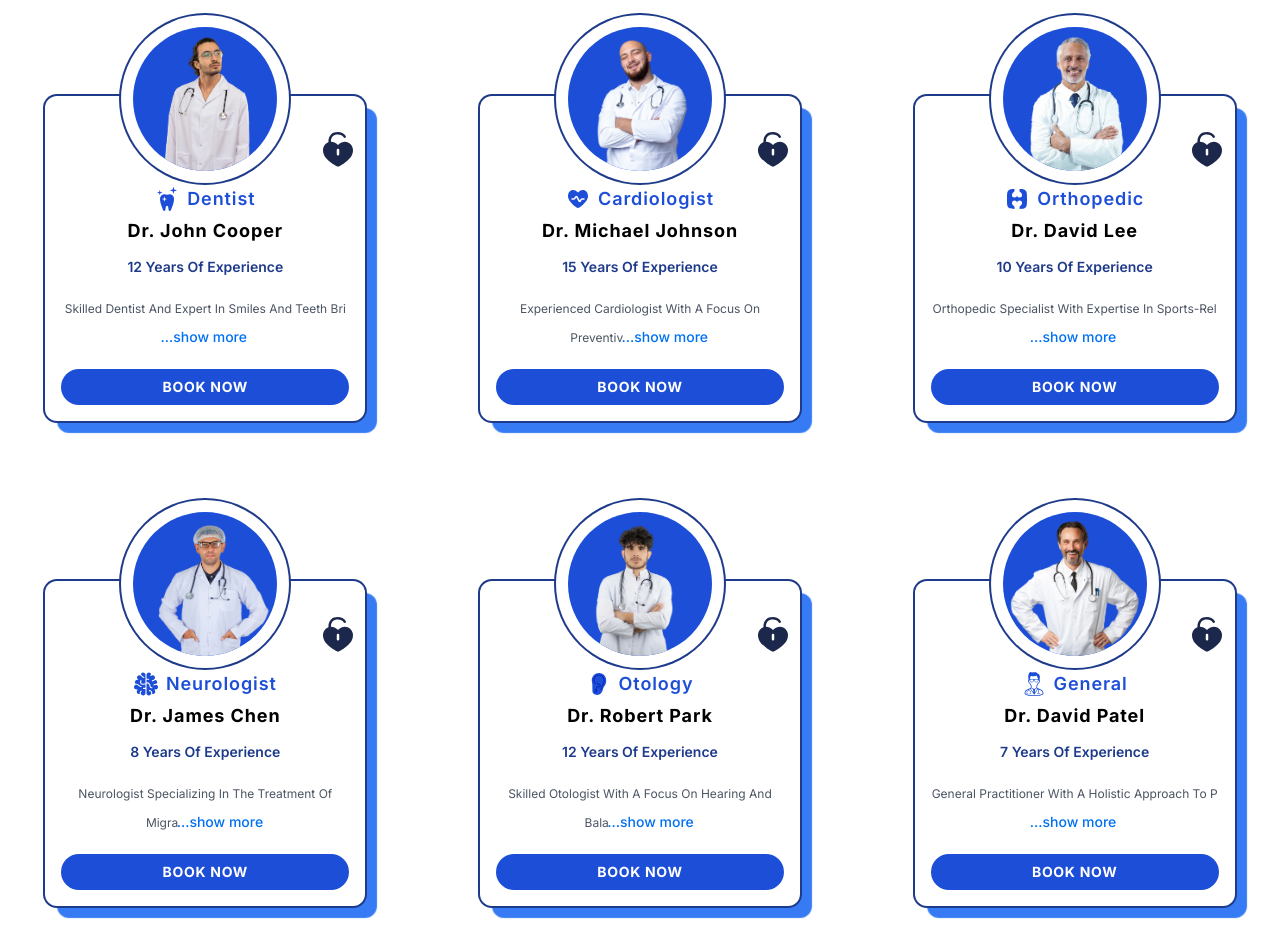
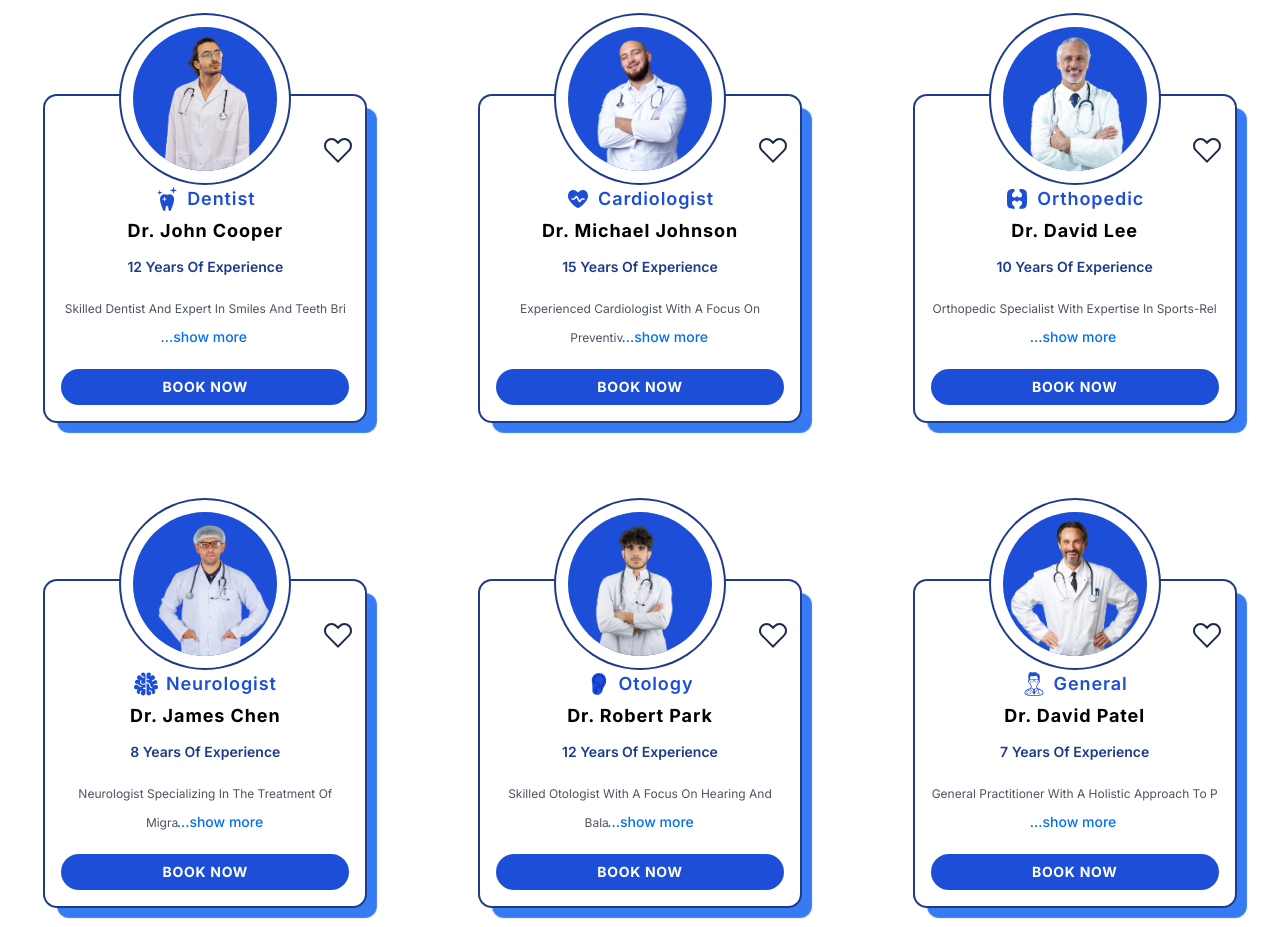
Before and after one commit to mahmoud-saeed1/booking-doctor-appointment, a Next.js app: page / in a window 1280 px wide. Shown: the part 1400-2327 px from the top of the page. Built offline with nearby package versions, Linux system fonts and the light colour scheme.

Commit message:
Fix: add to favorite functionality

```diff
--- a/app/_components/FavoriteButton/index.tsx
+++ b/app/_components/FavoriteButton/index.tsx
@@ -1,7 +1,7 @@
 "use client";
 import { FC, useCallback } from "react";
 import { useMenuFavoriteContext } from "@/app/_context/MenuFavoriteContext";
-import { LockedHeard, OpenedHeart } from "@/app/_icons";
+import { LockedHeard, OpenedHeart, OpenHeart, LockedHeart } from "@/app/_icons";
 import IconContainer from "../IconContainer";
 
 interface FavoriteButtonProps {
@@ -10,10 +10,9 @@ interface FavoriteButtonProps {
 }
 
 const FavoriteButton: FC<FavoriteButtonProps> = ({ className, doctorId }) => {
-  const { addToFavoriteCart, getFavoriteItemQuantity } =
-    useMenuFavoriteContext();
+  const { addToFavoriteCart, getFavoriteItemQuantity } = useMenuFavoriteContext();
 
-  const favoriteItemsQuantity = getFavoriteItemQuantity(doctorId);
+  const isFavorited = getFavoriteItemQuantity(doctorId) > 0;
 
   // Memoized handler for adding/removing from favorites
   const handleAddToFavorite = useCallback(() => {
@@ -22,14 +21,16 @@ const FavoriteButton: FC<FavoriteButtonProps> = ({ className, doctorId }) => {
 
   return (
     <span
-      aria-label={
-        favoriteItemsQuantity > 0 ? "Remove from favorites" : "Add to favorites"
-      }
+      aria-label={isFavorited ? "Remove from favorites" : "Add to favorites"}
       className={`absolute -top-[15%] -right-[3%] cursor-pointer ${className}`}
       onClick={handleAddToFavorite}
     >
       <IconContainer className="w-10 h-10">
-        {favoriteItemsQuantity > 0 ? <LockedHeard /> : <OpenedHeart />}
+        {/*
+         The issue here was that the svg icons you used is not working properly (i guess it's caching issue),
+         I recommend using "@iconify/react" library which contains more than 200K svg icons
+         */}
+        {isFavorited ? <LockedHeart /> : <OpenHeart />}
       </IconContainer>
     </span>
   );
--- a/app/_icons/index.tsx
+++ b/app/_icons/index.tsx
@@ -1,4 +1,8 @@
 import { IIcon } from "../_interfaces";
+import { Icon } from "@iconify/react";
+
+export const LockedHeart = () => <Icon icon="ic:outline-favorite" style={{ fontSize: '32px', color: '#1d4ed8' }} />;
+export const OpenHeart = () => <Icon icon="carbon:favorite" style={{ fontSize: '32px', color: '#1C274C' }} />;
 
 export const LockedHeard: React.FC<IIcon> = ({ className = "", ...rest }) => (
   <svg
--- a/package.json
+++ b/package.json
@@ -10,6 +10,7 @@
     "build:sitemap": "next-sitemap"
   },
   "dependencies": {
+    "@iconify/react": "^5.0.2",
     "@radix-ui/react-dialog": "^1.1.1",
     "@radix-ui/react-slot": "^1.1.0",
     "class-variance-authority": "^0.7.0",
```
Also changed, not shown: 1 other file (tests, documents, lock files or other folders).
